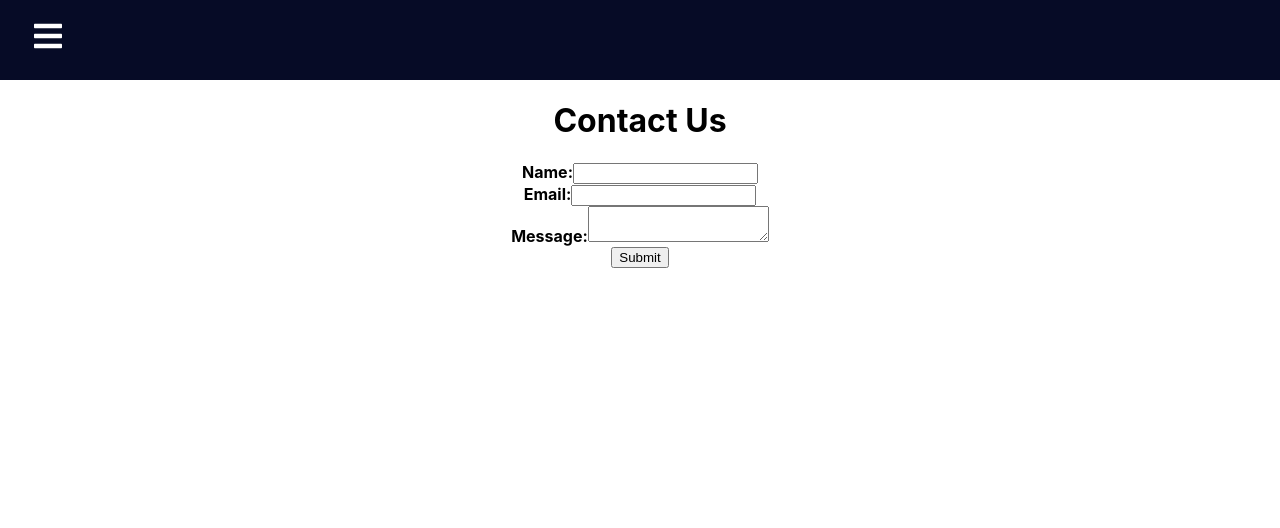
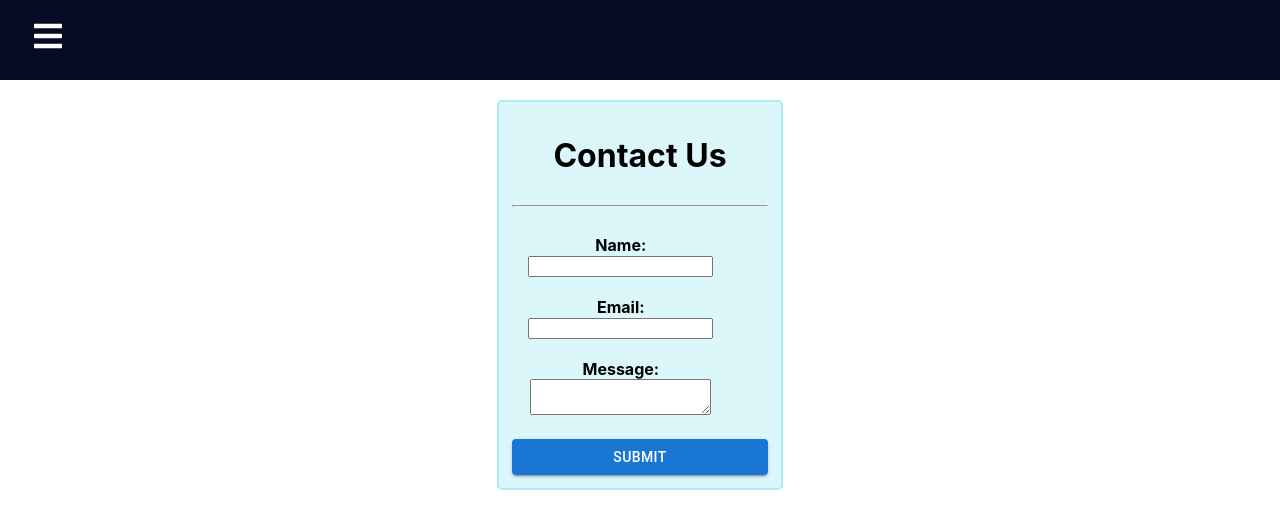
Before and after one commit to software-assignments-fall2021/project-setup-sneaky-seven, a React (Create React App) app in the folder front-end/: page /contact in a window 1280 px wide. Shown: the top 528 px of the page. Built offline with nearby package versions, Linux system fonts and the light colour scheme.

Commit message:
just added css thematic elements

```diff
--- a/front-end/src/components/ContactForm.js
+++ b/front-end/src/components/ContactForm.js
@@ -1,31 +1,58 @@
 import React, { useState } from "react";
+import Button from "@mui/material/Button";
+import { Link } from "react-router-dom";
+import "./css/ContactForm.css";
 
 // TODO: connect to backend
 const ContactForm = () => {
-  const [status, setStatus] = useState("Submit")
+  const [status, setStatus] = useState("Submit");
 
   const handleSubmit = async (e) => {
-    setStatus("Sending")
-  }
+    setStatus("Sending");
+  };
 
   return (
-    <form onSubmit={handleSubmit}>
-      <div><h1>Contact Us</h1></div>
     <div>
-        <label htmlFor="name"><b>Name:</b></label>
+      <br />
+      <form onSubmit={handleSubmit} class="container">
+        <div>
+          <h1>Contact Us</h1>
+        </div>
+        <hr /> <br />
+        <div class="form">
+          <div>
+            <label htmlFor="name">
+              <b>Name:</b>
+            </label>
+            <br />
+
             <input type="text" id="name" required />
           </div>
+          <br />
           <div>
-        <label htmlFor="email"><b>Email:</b></label>
+            <label htmlFor="email">
+              <b>Email:</b>
+            </label>
+            <br />
+
             <input type="email" id="email" required />
           </div>
+          <br />
           <div>
-        <label htmlFor="message"><b>Message:</b></label>
+            <label htmlFor="message">
+              <b>Message:</b>
+            </label>
+            <br />
             <textarea id="message" required />
           </div>
-      <button type="submit">{status}</button>
+        </div>
+        <br />
+        <Button type="submit" component={Link} to="/" variant="contained">
+          {status}
+        </Button>
       </form>
-  )
-}
+    </div>
+  );
+};
 
-export default ContactForm
+export default ContactForm;
--- /dev/null
+++ b/front-end/src/components/css/ContactForm.css
@@ -0,0 +1,12 @@
+.container {
+  background-color: #dcf7fa;
+  width: 20%;
+  margin: auto;
+  border: 2px solid #afecf4;
+  border-radius: 5px;
+  padding: 1%;
+}
+
+.form {
+  text-align: center;
+}
```
Lines whose indentation alone changed are shown as unchanged.
